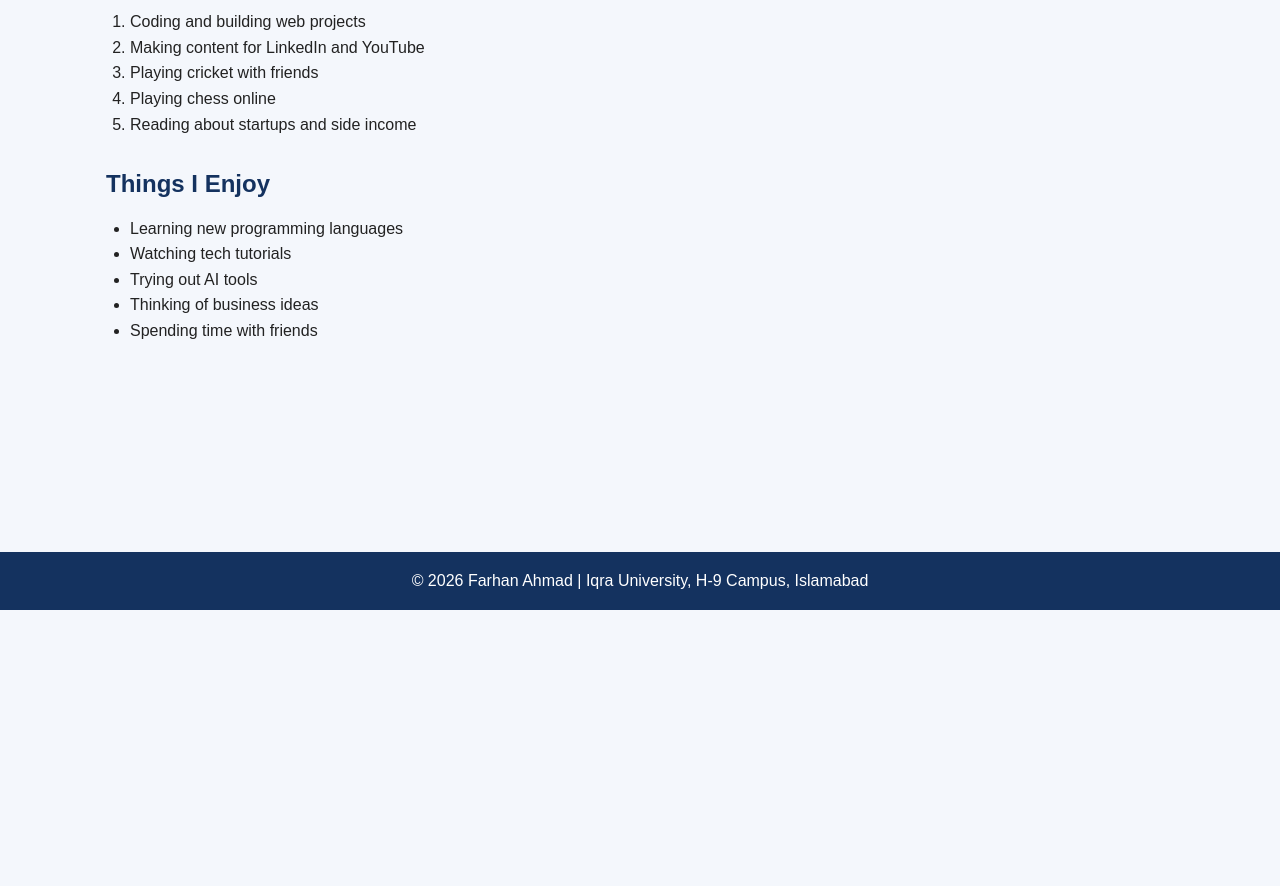
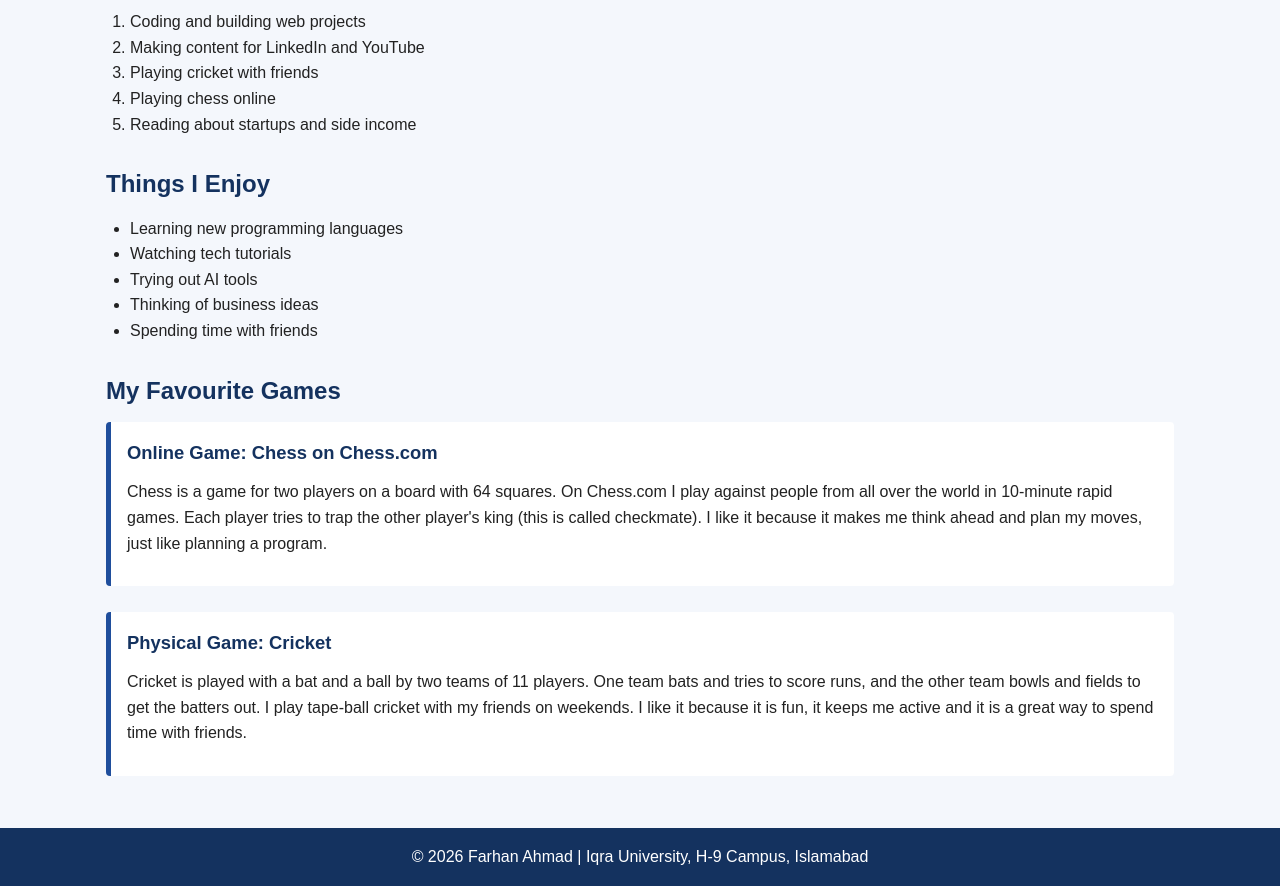
Before and after one commit to farhandawran/FullStack-Journey, a plain HTML site: page docs/hobbies.html in a window 1280 px wide. Shown: the part 190-1076 px from the top of the page. Before the commit the page ends 800 px from the top, so only its background shows below. Drawn offline with Linux system fonts and the light colour scheme.

Commit message:
Describe one online game and one physical game

```diff
--- a/docs/hobbies.html
+++ b/docs/hobbies.html
@@ -49,6 +49,19 @@
         <li>Spending time with friends</li>
       </ul>
     </section>
+    <section>
+      <h2>My Favourite Games</h2>
+
+      <article class="card">
+        <h3>Online Game: Chess on Chess.com</h3>
+        <p>Chess is a game for two players on a board with 64 squares. On Chess.com I play against people from all over the world in 10-minute rapid games. Each player tries to trap the other player's king (this is called checkmate). I like it because it makes me think ahead and plan my moves, just like planning a program.</p>
+      </article>
+      <br>
+      <article class="card">
+        <h3>Physical Game: Cricket</h3>
+        <p>Cricket is played with a bat and a ball by two teams of 11 players. One team bats and tries to score runs, and the other team bowls and fields to get the batters out. I play tape-ball cricket with my friends on weekends. I like it because it is fun, it keeps me active and it is a great way to spend time with friends.</p>
+      </article>
+    </section>
   </main>
 
   <footer class="site-footer">
```
